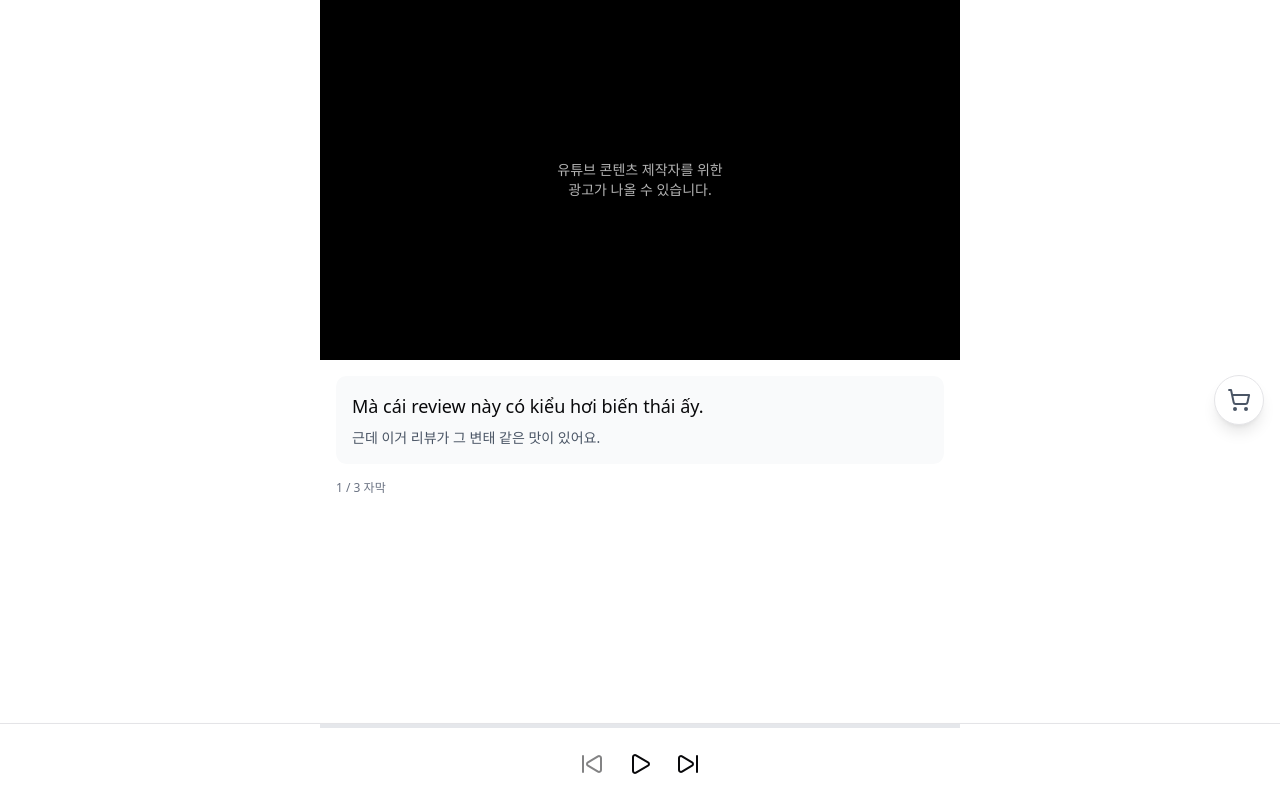
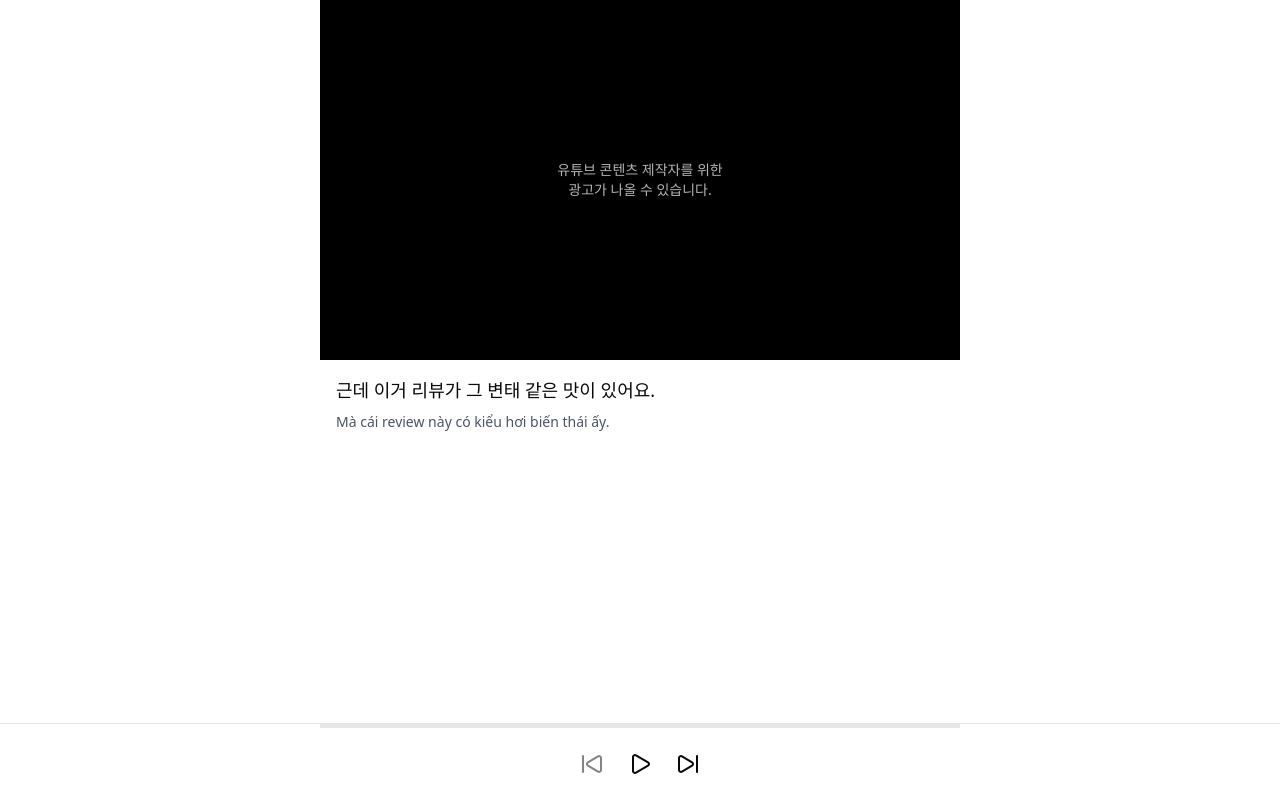
Before and after one commit to ygfafa/brainy, a React (Vite) app: page / in a window 1280 px wide. Both pictures are taken after a click on the element 640 px from the left and 340 px from the top of the page. Built offline with nearby package versions, Linux system fonts and the light colour scheme.

Commit message:
highlight

```diff
--- a/src/app/pages/watch.tsx
+++ b/src/app/pages/watch.tsx
@@ -2,6 +2,7 @@ import { useEffect, useRef, useState } from 'react'
 import { useParams } from 'react-router'
 
 import { SaveSubtitleButton } from '@/components/save-subtitle-button'
+import { HighlightedText } from '@/components/ui/highlighted-text'
 import { VideoControls } from '@/components/youtube/video-controls'
 import { YouTubePlayer, type YouTubePlayerRef } from '@/components/youtube/youtube-player'
 import { defaultSubtitles, mockSubtitles } from '@/data/mock-subtitles'
@@ -36,6 +37,8 @@ const WatchPage = () => {
 
   const currentSubtitle = subtitles[currentIndex]
 
+  const hasCommentary = !!currentSubtitle?.commentary
+
   return (
     <div className="min-h-screen bg-white pb-20">
       <YouTubePlayer
@@ -47,19 +50,24 @@ const WatchPage = () => {
       />
 
       {/* 자막 담기 버튼 */}
-      <SaveSubtitleButton />
+      {/* <SaveSubtitleButton /> */}
 
       {/* 현재 자막 표시 */}
       <div className="p-4">
         {currentSubtitle && (
-          <div className="bg-gray-50 rounded-lg p-4 mb-4">
-            <p className="text-lg font-medium mb-2">{currentSubtitle.text}</p>
+          <div className="">
+            <HighlightedText
+              text={currentSubtitle.text}
+              className="text-lg font-medium mb-2 block"
+            />
             <p className="text-sm text-gray-600">{currentSubtitle.translation}</p>
+            {hasCommentary && (
+              <div className="mt-4">
+                <p className="text-sm text-gray-600">{currentSubtitle.commentary}</p>
+              </div>
+            )}
           </div>
         )}
-        <p className="text-xs text-gray-500">
-          {currentIndex + 1} / {subtitles.length} 자막
-        </p>
       </div>
 
       <VideoControls playerRef={playerRef} playerState={playerState} />
--- /dev/null
+++ b/src/components/ui/highlighted-text.tsx
@@ -0,0 +1,49 @@
+import type { ReactNode } from 'react'
+
+type HighlightedTextProps = {
+  text: string
+  className?: string
+}
+
+export const HighlightedText = ({ text, className = '' }: HighlightedTextProps) => {
+  // 중괄호로 감싸진 텍스트를 찾는 정규식
+  const highlightRegex = /\{([^}]+)\}/g
+
+  const renderHighlightedText = (text: string): ReactNode[] => {
+    const parts: ReactNode[] = []
+    let lastIndex = 0
+    let match
+
+    while ((match = highlightRegex.exec(text)) !== null) {
+      // 하이라이트 이전 텍스트 추가
+      if (match.index > lastIndex) {
+        parts.push(<span key={`text-${lastIndex}`}>{text.slice(lastIndex, match.index)}</span>)
+      }
+
+      // 하이라이트된 텍스트 추가 (중괄호 제거)
+      parts.push(
+        <mark
+          key={`highlight-${match.index}`}
+          className="bg-gradient-to-r from-yellow-200 to-yellow-300 text-yellow-900 px-2 py-1 rounded font-semibold border-yellow-400 transition-all duration-300"
+          style={{
+            background: 'linear-gradient(120deg, #fef3c7 0%, #fde047 100%)',
+            boxShadow: '0 2px 4px rgba(251, 191, 36, 0.3)',
+          }}
+        >
+          {match[1]}
+        </mark>,
+      )
+
+      lastIndex = match.index + match[0].length
+    }
+
+    // 마지막 남은 텍스트 추가
+    if (lastIndex < text.length) {
+      parts.push(<span key={`text-${lastIndex}`}>{text.slice(lastIndex)}</span>)
+    }
+
+    return parts
+  }
+
+  return <span className={className}>{renderHighlightedText(text)}</span>
+}
--- a/src/data/mock-subtitles.ts
+++ b/src/data/mock-subtitles.ts
@@ -7,22 +7,38 @@ export const mockSubtitles: Record<string, Subtitle[]> = {
       id: '1',
       startTime: '00:17:27',
       endTime: '00:17:29',
-      text: 'Mà cái review này có kiểu hơi biến thái ấy.',
-      translation: '근데 이거 리뷰가 그 변태 같은 맛이 있어요.',
+      text: '근데 이거 리뷰가 그 변태 같은 맛이 있어요.',
+      translation: 'Mà cái review này có kiểu hơi biến thái ấy.',
     },
     {
       id: '2',
       startTime: '00:17:29',
       endTime: '00:17:33',
-      text: 'Nhìn kỹ thì cả hai chúng mình cũng hơi biến thái đó.',
-      translation: '지금 보면 상당히 우리 둘 다 변태거든.',
+      text: '지금 보면 상당히 우리 둘 다 변태거든.',
+      translation: 'Nhìn kỹ thì cả hai chúng mình cũng hơi biến thái đó.',
     },
     {
       id: '3',
       startTime: '00:17:33',
       endTime: '00:17:39',
-      text: 'Mình mất hẳn một tiếng chỉ để lên lịch.',
-      translation: '난 지금 일정 짜는 데만 1시간 걸렸어.',
+      text: '난 지금 일정 짜는 데만 1시간 {걸렸어}.',
+      translation: 'Mình mất hẳn một tiếng chỉ để lên lịch.',
+      commentary: `
+      ###“걸렸어 (걸리다)” — giải thích cho người Việt
+- Ý nghĩa: Diễn tả thời gian bị tốn/đã tốn cho một việc. Gần với “mất (bao nhiêu thời gian)”.
+ - Thường nói: “mất [thời gian] (rồi)”. Từ “rồi” dùng khi việc đã xong.
+
+###Mẫu câu cơ bản
+- [thời gian] + 걸렸어 → “Mất [thời gian] (rồi).”
+- [V-는 데(만)] + [thời gian] + 걸렸어 → “Chỉ riêng [việc V] thôi cũng mất [thời gian].”
+-는 데: biến động từ thành cụm danh từ “việc [V]”
+- 만: “chỉ, riêng”
+
+###Ví dụ
+- 1시간 걸렸어 → Mất một tiếng rồi.
+- 난 지금 일정 짜는 데만 1시간 걸렸어 → Chỉ riêng việc lên lịch thôi cũng mất một tiếng.
+- 집 가는 데 30분 걸렸어 → Đi về nhà mất 30 phút.
+      `,
     },
   ],
 }
--- a/src/types/subtitle.ts
+++ b/src/types/subtitle.ts
@@ -4,4 +4,5 @@ export type Subtitle = {
   endTime: string
   text: string // 원문
   translation: string // 번역
+  commentary?: string // 코멘트
 }
```
